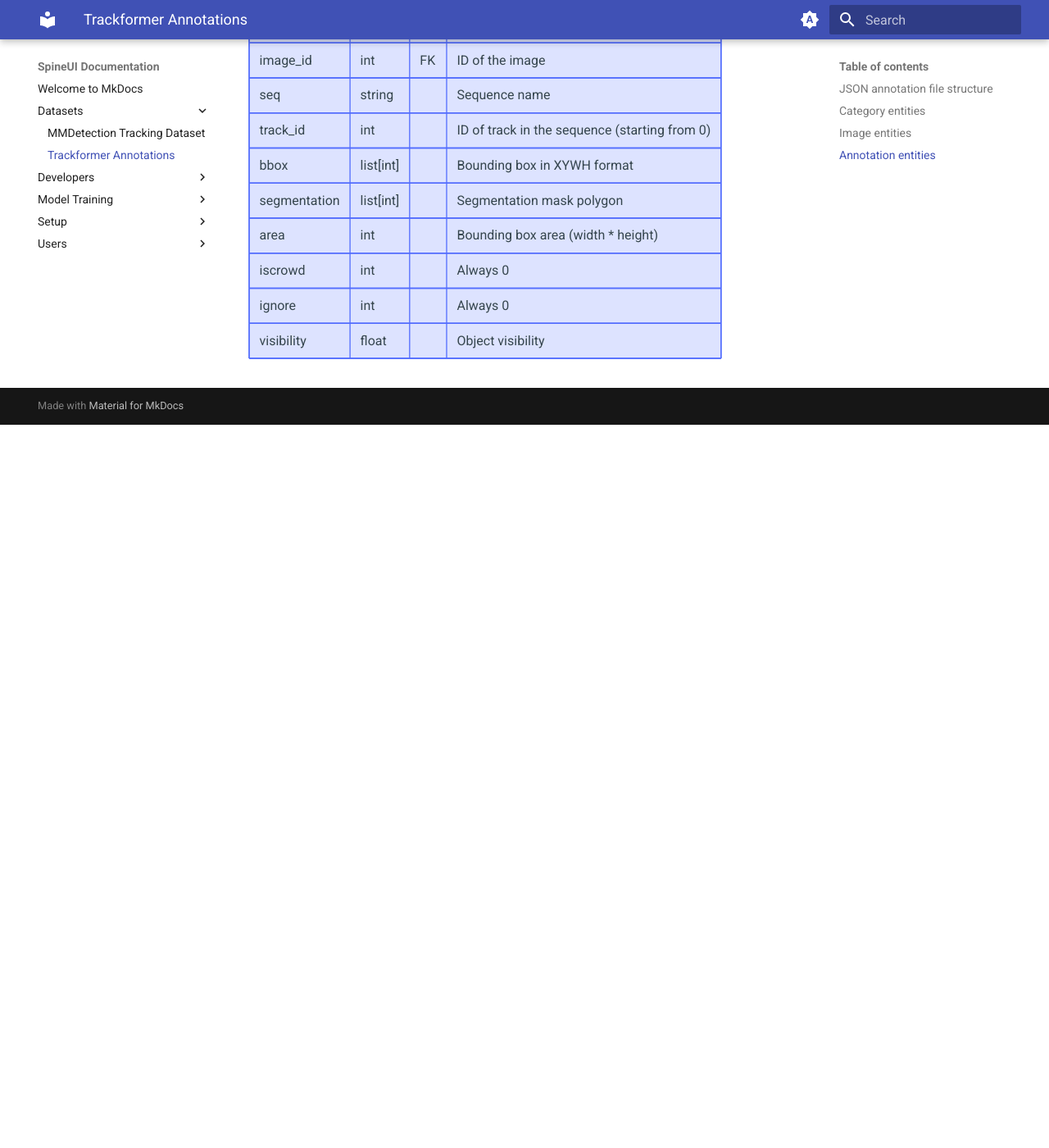
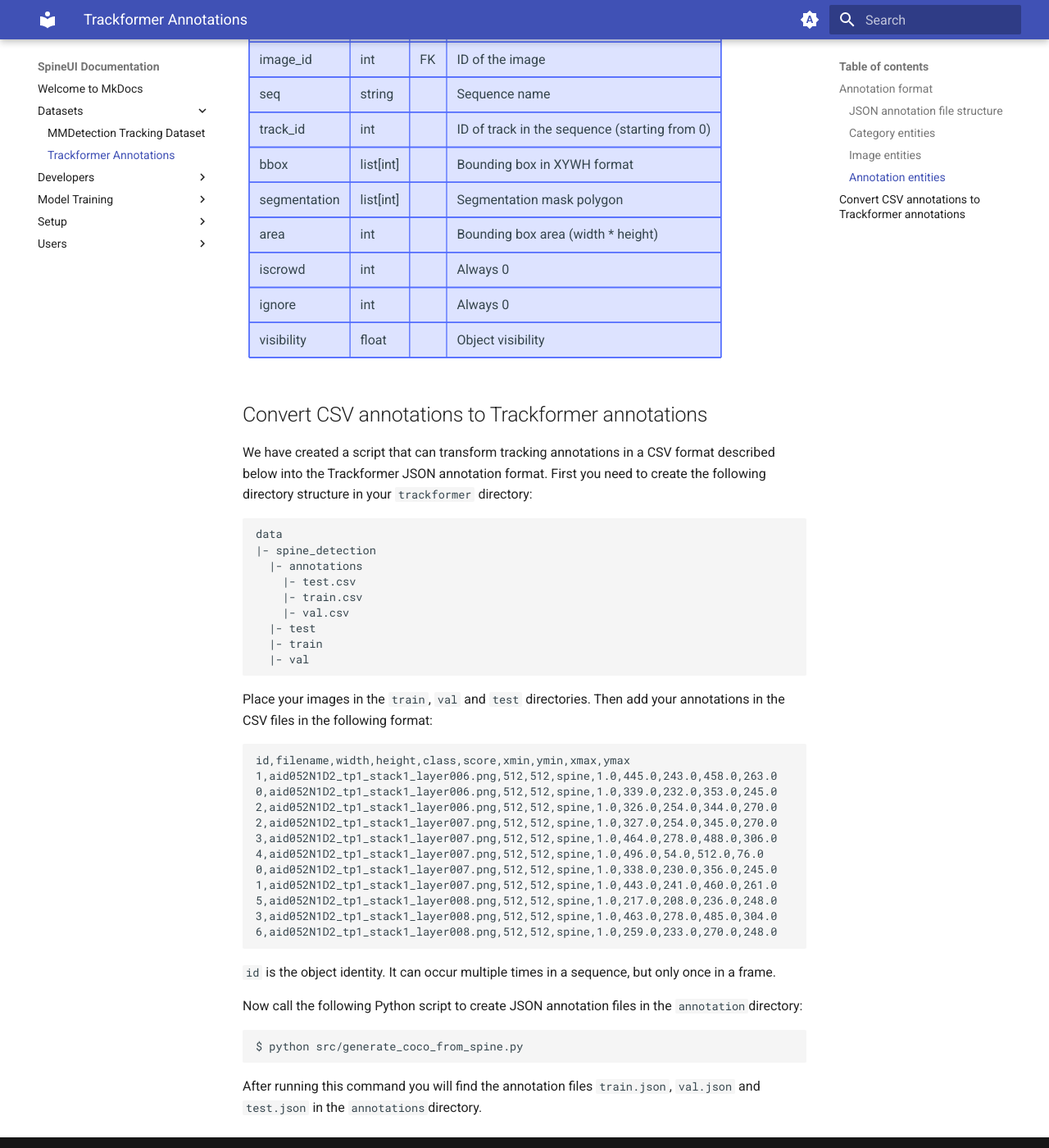
Before and after one commit to TNodeCode/SpineUI, an MkDocs documentation site: the page built from docs/Datasets/2-Trackformer.md, in a window 1280 px wide and 1400 px high, scrolled down 2785 px. Shown: the whole window at 82% size. Built offline with MkDocs 1.6.1 and Material for MkDocs 9.7.7, drawn with Linux system fonts in a browser that asks for light colours; before the commit the page ends 3303 px from its top, so only the background shows below that.

Commit message:
Updated Trackformer documentation

````diff
--- a/docs/Datasets/2-Trackformer.md
+++ b/docs/Datasets/2-Trackformer.md
@@ -1,5 +1,7 @@
 # Trackformer Annotations
 
+
+## Annotation format
 Sample annotation file
 
 ```json
@@ -57,7 +59,7 @@
 }
 ```
 
-## JSON annotation file structure
+### JSON annotation file structure
 ```mermaid
 erDiagram
     DATASET {
@@ -72,7 +74,7 @@
     ANNOTATION }|--|| CATEGORY : has
 ```
 
-## Category entities
+### Category entities
 ``` mermaid
 erDiagram
     CATEGORY {
@@ -82,7 +84,7 @@
     }
 ```
 
-## Image entities
+### Image entities
 ```mermaid
 erDiagram
     IMAGE {
@@ -96,7 +98,7 @@
     }
 ```
 
-## Annotation entities
+### Annotation entities
 ```mermaid
 erDiagram
     ANNOTATION {
@@ -113,3 +115,46 @@
         visibility float "Object visibility"
     }
 ```
+
+## Convert CSV annotations to Trackformer annotations
+
+We have created a script that can transform tracking annotations in a CSV format described below into the Trackformer JSON annotation format. First you need to create the following directory structure in your `trackformer` directory:
+
+```
+data
+|- spine_detection
+  |- annotations
+    |- test.csv
+    |- train.csv
+    |- val.csv
+  |- test
+  |- train
+  |- val
+```
+
+Place your images in the `train`, `val` and `test` directories. Then add your annotations in the CSV files in the following format:
+
+```csv
+id,filename,width,height,class,score,xmin,ymin,xmax,ymax
+1,aid052N1D2_tp1_stack1_layer006.png,512,512,spine,1.0,445.0,243.0,458.0,263.0
+0,aid052N1D2_tp1_stack1_layer006.png,512,512,spine,1.0,339.0,232.0,353.0,245.0
+2,aid052N1D2_tp1_stack1_layer006.png,512,512,spine,1.0,326.0,254.0,344.0,270.0
+2,aid052N1D2_tp1_stack1_layer007.png,512,512,spine,1.0,327.0,254.0,345.0,270.0
+3,aid052N1D2_tp1_stack1_layer007.png,512,512,spine,1.0,464.0,278.0,488.0,306.0
+4,aid052N1D2_tp1_stack1_layer007.png,512,512,spine,1.0,496.0,54.0,512.0,76.0
+0,aid052N1D2_tp1_stack1_layer007.png,512,512,spine,1.0,338.0,230.0,356.0,245.0
+1,aid052N1D2_tp1_stack1_layer007.png,512,512,spine,1.0,443.0,241.0,460.0,261.0
+5,aid052N1D2_tp1_stack1_layer008.png,512,512,spine,1.0,217.0,208.0,236.0,248.0
+3,aid052N1D2_tp1_stack1_layer008.png,512,512,spine,1.0,463.0,278.0,485.0,304.0
+6,aid052N1D2_tp1_stack1_layer008.png,512,512,spine,1.0,259.0,233.0,270.0,248.0
+```
+
+`id` is the object identity. It can occur multiple times in a sequence, but only once in a frame.
+
+Now call the following Python script to create JSON annotation files in the `annotation`directory:
+
+```bash
+$ python src/generate_coco_from_spine.py
+```
+
+After running this command you will find the annotation files `train.json`, `val.json` and `test.json` in the `annotations`directory.
````
